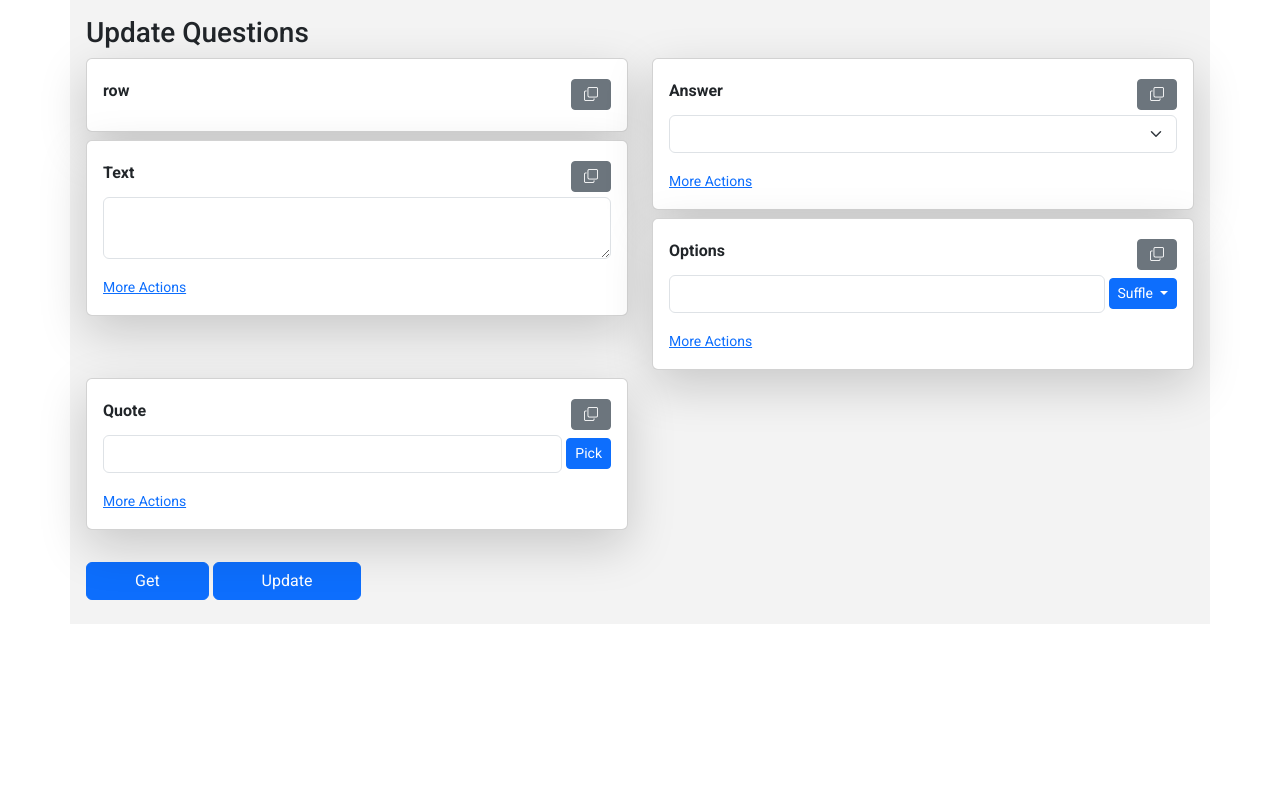
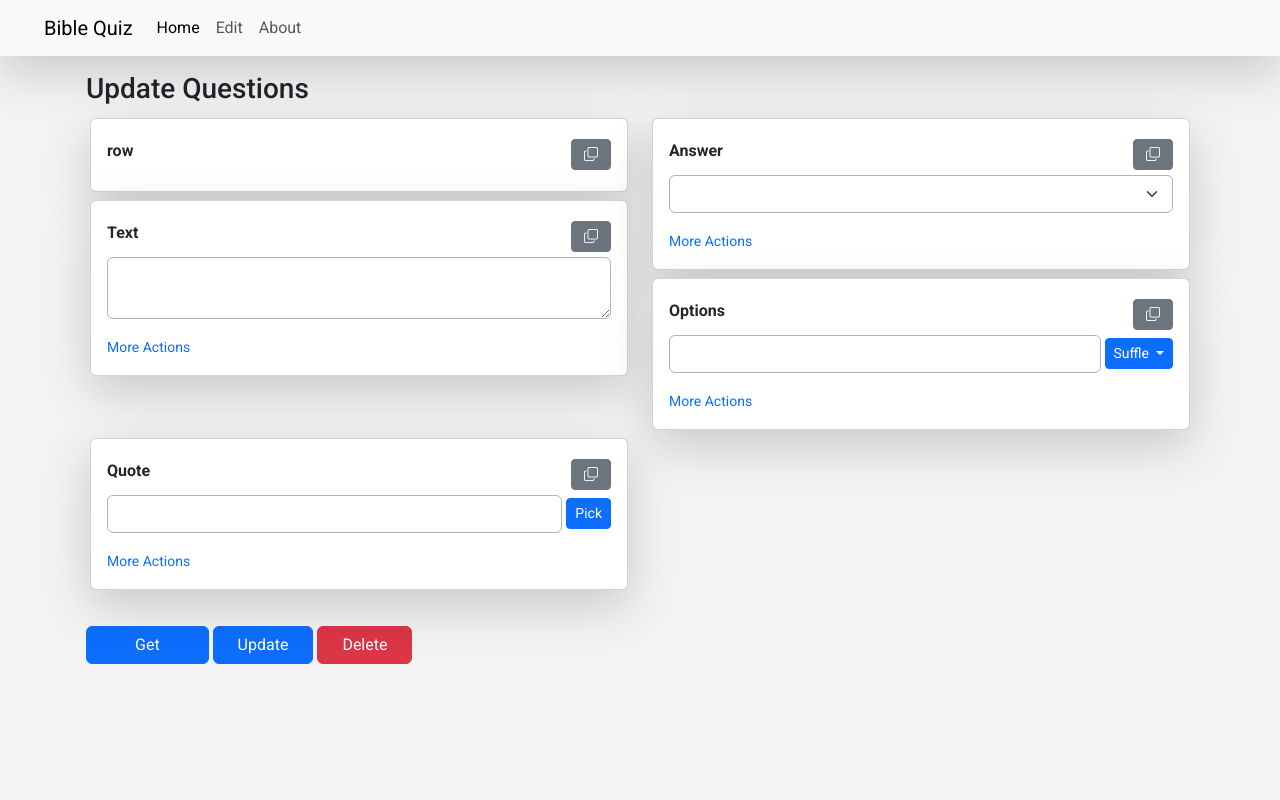
Before and after one commit to Alexanderortizcuellar/quizeditor, a Flask app: page /edit in a window 1280 px wide. Run offline with Flask 3, Linux system fonts and the light colour scheme; lists and menus that the app fills with data are empty.

Commit message:
navbar added

```diff
--- a/app.py
+++ b/app.py
@@ -1,4 +1,3 @@
-from time import sleep
 from flask import Flask, abort, jsonify, render_template, request
 from flask_sqlalchemy import SQLAlchemy
 from sqlalchemy_serializer import SerializerMixin
@@ -41,7 +40,6 @@ def get_question():
     try:
         rand = random.randint(1, 10000)
         question = updater.get_question(rand)
-        sleep(5)
     except Exception as err:
         return jsonify({"error": True, "msg": str(err)}), 500
     return jsonify(question.to_json() | {"error": False})
--- a/static/style.css
+++ b/static/style.css
@@ -2,6 +2,7 @@
 
 body {
 	height: 100dvh;
+	background-color: #f3f3f3;
 }
 
 * {
@@ -21,7 +22,7 @@ body {
 .loading-screen {
 	width: 250px;
 	height: 250px;
-	background-color: rgba(0, 0, 0, 0.22);
+	background-color: rgba(0, 0, 0, 0);
 	display: flex;
 	align-items: center;
 	justify-content: center;
--- a/templates/base.html
+++ b/templates/base.html
@@ -16,6 +16,30 @@
 </head>
 
 <body style="position: relative;">
+	<nav class="navbar navbar-expand-lg bg-body-tertiary shadow shadow-lg">
+		<div class="container-fluid" style="margin-left: 2rem;">
+		  <a class="navbar-brand" href="#">Bible Quiz</a>
+		  <button class="navbar-toggler" type="button" data-bs-toggle="collapse" data-bs-target="#navbarSupportedContent" aria-controls="navbarSupportedContent" aria-expanded="false" aria-label="Toggle navigation">
+			<span class="navbar-toggler-icon"></span>
+		  </button>
+		  <div class="collapse navbar-collapse" id="navbarSupportedContent">
+			<ul class="navbar-nav me-auto mb-2 mb-lg-0">
+			  <li class="nav-item">
+				<a class="nav-link active" aria-current="page" href="#">Home</a>
+			  </li>
+			  <li class="nav-item">
+				<a class="nav-link" href="#">Edit</a>
+			  </li>
+			  <li class="nav-item">
+				<a class="nav-link" href="#" role="button">
+				  About
+				</a>
+			  </li>
+			</ul>
+
+		  </div>
+		</div>
+	  </nav>
 	{% block content %}
 	{% endblock %}
 <div class="loading-screen d-none">
--- a/templates/edit.html
+++ b/templates/edit.html
@@ -1,5 +1,5 @@
 {% extends 'base.html' %} {% block content %}
-<div class="container p-1 py-2 p-lg-3" style="background-color: #f3f3f3">
+<div class="container p-1 py-2 p-lg-3">
 	<div class="">
 		<div class="toast-container position-fixed top-0 end-0 p-3">
 			<div id="liveToast" class="toast" role="alert" aria-live="assertive" aria-atomic="true"
@@ -37,7 +37,7 @@
 	</div>
 	<h3>Update Questions</h3>
 	<form action="#" method="get" accept-charset="utf-8">
-		<div class="row">
+		<div class="row p-1">
 			<div class="col-lg-6">
 				<div class="wrap mb-2 card p-2 p-lg-3 shadow shadow-lg">
 					<div class="d-flex justify-content-between align-items-center py-1 bg rounded">
@@ -46,10 +46,10 @@
 							<i class="bi bi-copy mx-1 copy-row"></i>
 						</button>
 					</div>
-					<input class="form-control d-none" type="number" name="row" id="row" style="color: #474747" value=""
+					<input class="form-control d-none border border-1 border-dark-subtle" type="number" name="row" id="row" style="color: #474747" value=""
 						required />
 					<div class="wrap-details d-none mt-lg-3">
-						<a class="small link-primary" href="#">More Actions</a>
+						<a class="small link-primary text-decoration-none" href="#">More Actions</a>
 					</div>
 				</div>
 				<div class="wrap mb-2 card p-2 p-lg-3 shadow shadow-lg">
@@ -59,21 +59,19 @@
 							<i class="bi bi-copy mx-1 copy-text"></i>
 						</button>
 					</div>
-					<textarea class="form-control" name="text" id="text" cols="30" style="color: #474747">
+					<textarea class="form-control border border-1 border-dark-subtle" name="text" id="text" cols="30" style="color: #474747">
           </textarea>
 					<div class="wrap-details mt-lg-3">
-						<a class="small" href="#details-text" data-bs-toggle="collapse" role="button"
+						<a class="small text-decoration-none" href="#details-text" data-bs-toggle="collapse" role="button"
 							aria-expanded="false" aria-controls="details-text">More Actions</a>
 						<div class="details-inner p-2 collapse" id="details-text">
 							<div class="card p-1">
-								<div class="card-header">
-									<span class="mb-2">Look up text</span>
-								</div>
 								<div class="card-body">
-									<a href="#" class="btn btn-primary btn-sm rounded" style="width: max-content">lookup
-										word</a>
-									<a href="#" class="btn btn-primary btn-sm rounded" style="width: max-content">Bible
-										search</a>
+									<ul class="nav nav-pills">
+										<li class="nav-item"><a class="nav-link active" href="#bible"
+												aria-current="page">Search Bible</a></li>
+										<li class="nav-item"><a class="nav-link" href="#definition">Dictionary</a></li>
+									</ul>
 								</div>
 							</div>
 						</div>
@@ -88,9 +86,9 @@
 							<i class="bi bi-copy mx-1 copy-answer"></i>
 						</button>
 					</div>
-					<select class="form-select" name="answer" id="answer" style="color: #474747"></select>
+					<select class="form-select border border-1 border-dark-subtle" name="answer" id="answer" style="color: #474747"></select>
 					<div class="wrap-details mt-lg-3">
-						<a class="small" href="#">More Actions</a>
+						<a class="small text-decoration-none" href="#">More Actions</a>
 					</div>
 				</div>
 				<div class="wrap mb-2 card p-2 p-lg-3 shadow shadow-lg">
@@ -102,7 +100,7 @@
 						</button>
 					</div>
 					<div class="wrap-actions d-flex gap-1 align-items-center">
-						<input class="form-control" type="text" name="options" id="options" style="color: #474747"
+						<input class="form-control border border-1 border-dark-subtle" type="text" name="options" id="options" style="color: #474747"
 							value="" />
 						<div class="wrap-btn dropdown">
 							<button type="button" class="btn btn-primary btn-sm shuffle-btn dropdown-toggle"
@@ -117,7 +115,7 @@
 						</div>
 					</div>
 					<div class="wrap-details mt-lg-3">
-						<a class="small" href="#">More Actions</a>
+						<a class="small text-decoration-none" href="#">More Actions</a>
 					</div>
 				</div>
 			</div>
@@ -130,7 +128,7 @@
 						</button>
 					</div>
 					<div class="wrap-actions d-flex gap-1 align-items-center">
-						<input class="form-control" type="text" name="quote" id="quote" value=""
+						<input class="form-control border border-1 border-dark-subtle" type="text" name="quote" id="quote" value=""
 							style="color: #474747" />
 						<div class="wrap-btn">
 							<button type="button" class="btn btn-primary btn-sm picker">
@@ -139,7 +137,7 @@
 						</div>
 					</div>
 					<div class="wrap-details mt-lg-3">
-						<a class="small" href="#">More Actions</a>
+						<a class="small text-decoration-none" href="#">More Actions</a>
 						<div class="details-inner" id="details-quote"></div>
 					</div>
 				</div>
@@ -148,7 +146,8 @@
 	</form>
 	<div class="buttons py-2 mt-3">
 		<button class="btn btn-primary px-5" id="fetch">Get</button>
-		<button class="btn btn-primary px-5" id="update">Update</button>
+		<button class="btn btn-primary px-4" id="update">Update</button>
+		<button class="btn btn-danger px-4" id="delete">Delete</button>
 	</div>
 </div>
 {% endblock %}
```
Also changed, not shown: 1 other file.
